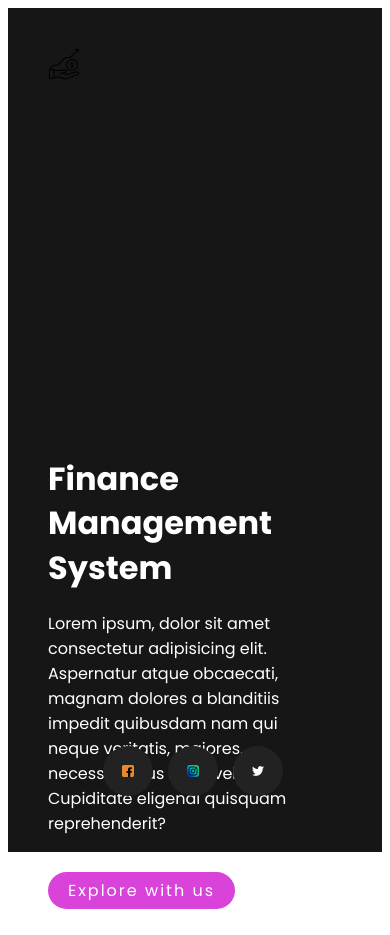
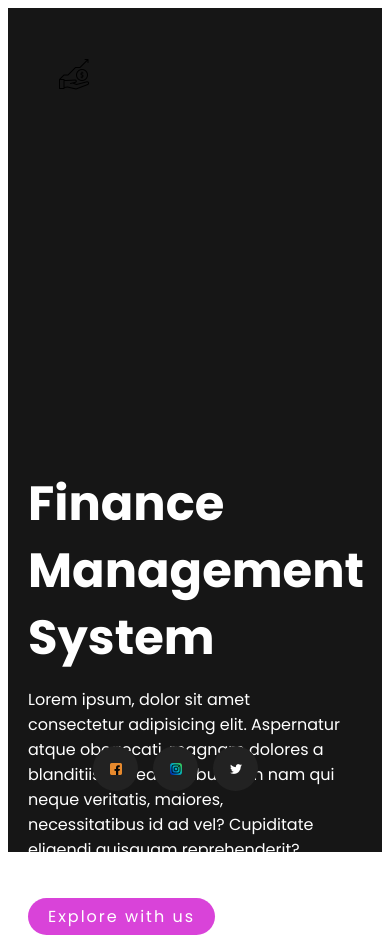
Before and after one commit to sankalp0009/ims09, a plain HTML site: page index.html in a window 390 px wide. Before the commit the page ends 909 px from the top, so only its background shows below. Drawn offline with Linux system fonts and the light colour scheme.

Commit message:
Update style.css

```diff
--- a/style.css
+++ b/style.css
@@ -1,7 +1,7 @@
 @import url("https://fonts.googleapis.com/css2? family=Poppins:200,300,400,500,600,700,800,900&display=swap");
 * {
-	margin: 1;
-	padding: 1;
+	margin: 2;
+	padding: 2;
 	box-sizing: border-box;
 	font-family: "Poppins", sans-serif;
 }
@@ -76,8 +76,8 @@ header .navigation li a {
 
 .content .textBox h2 {
 	color: white;
-	font-size: 2rem;
-	margin-bottom: 20px;
+	font-size: 3rem;
+	margin-bottom: 0px;
 	line-height: 1.4em;
 }
 
@@ -91,7 +91,7 @@ header .navigation li a {
 	padding: 6px 20px;
 	background: #ce08cec2;
 	color: white;
-	border-radius: 40px;
+	border-radius: 45px;
 	font-weight: 400;
 	letter-spacing: 2px;
 	text-decoration: none;
@@ -99,7 +99,7 @@ header .navigation li a {
 
 .sci {
 	position: absolute;
-	bottom: 40px;
+	bottom: 45px;
 	left: 100px;
 	display: flex;
 	justify-content: center;
@@ -114,8 +114,8 @@ header .navigation li a {
 	display: grid;
 	margin-left: 15px;
 	background: #222;
-	width: 50px;
-	height: 50px;
+	width: 45px;
+	height: 45px;
 	display: flex;
 	justify-content: center;
 	align-items: center;
@@ -135,13 +135,13 @@ header .navigation li a {
 
 @media (max-width: 991px) {
 	header {
-		padding: 40px;
+		padding: 50px;
 	}
 	section {
-		padding: 150px 40px;
+		padding: 140px 30px;
 	}
 	.sci {
-		left: 40px;
+		left: 30px;
 	}
 	.content {
 		flex-direction: column;
@@ -172,10 +172,10 @@ header .navigation li a {
 	}
 	.toggle {
 		position: relative;
-		width: 30px;
-		height: 30px;
+		width: 20px;
+		height: 20px;
 		background: url(./img/menu\\(1\).png);
-		background-size: 30px;
+		background-size: 20px;
 		background-repeat: no-repeat;
 		background-position: center;
 		cursor: pointer;
@@ -183,9 +183,9 @@ header .navigation li a {
 	}
 	.toggle.active {
 		position: fixed;
-		right: 40px;
+		right: 30px;
 		background: url(./img/close\\(1\).png);
-		background-size: 25px;
+		background-size: 35px;
 		background-repeat: no-repeat;
 		background-position: center;
 	}
```
